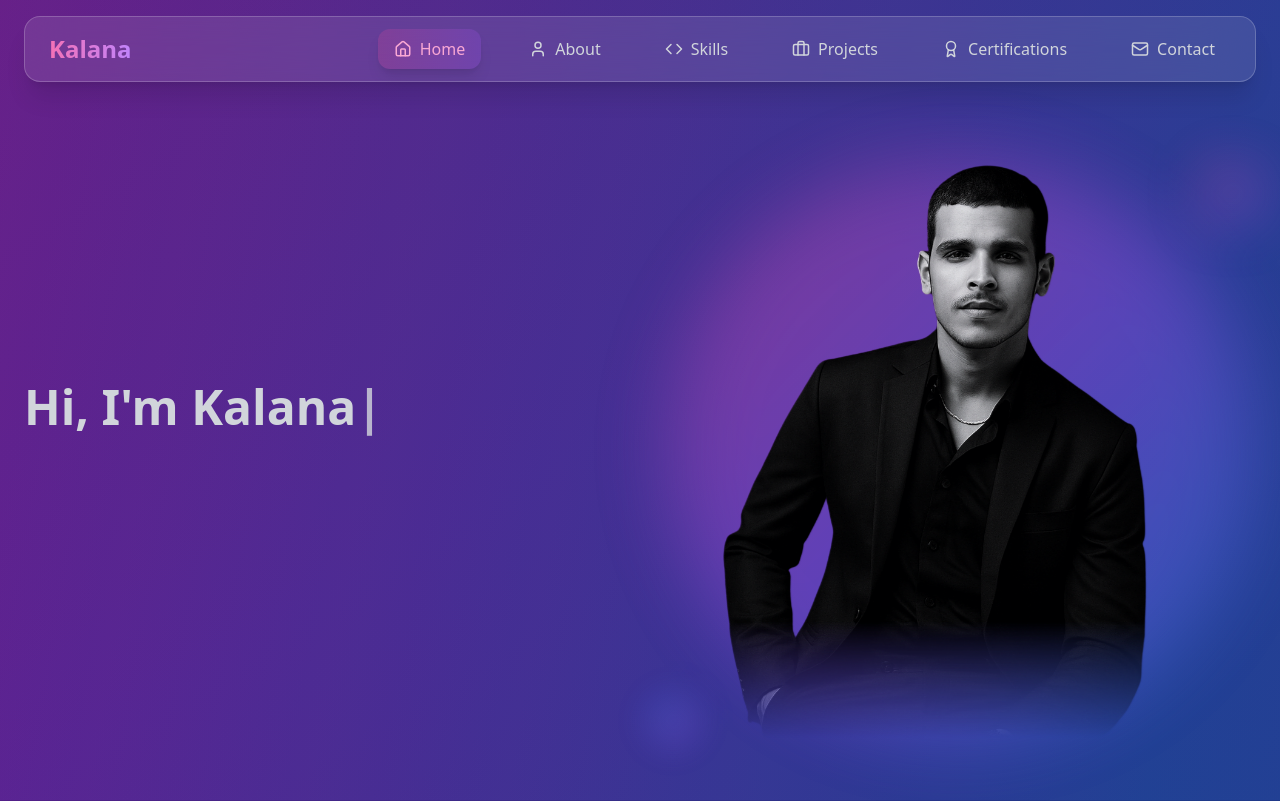
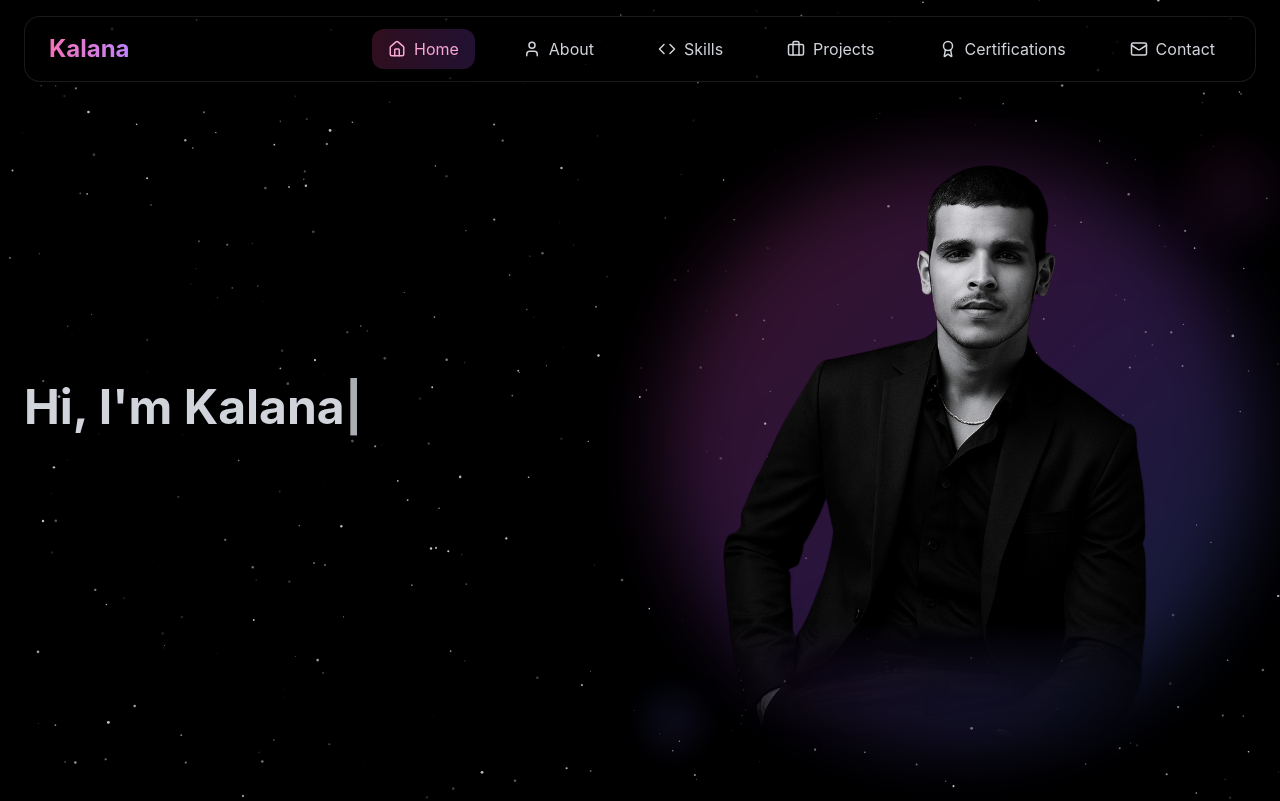
Before and after one commit to dkdesilva/portfolio_1.0, a React (Vite) app: page / in a window 1280 px wide. Shown: the top 801 px of the page. Built offline with nearby package versions, Linux system fonts and the light colour scheme.

Commit message:
Add React Particles and Theme Chnage

```diff
--- a/package.json
+++ b/package.json
@@ -13,6 +13,8 @@
   },
   "dependencies": {
     "@emailjs/browser": "^4.4.1",
+    "@tsparticles/react": "^3.0.0",
+    "@tsparticles/slim": "^3.9.1",
     "framer-motion": "^12.23.12",
     "lucide-react": "^0.539.0",
     "react": "^19.1.1",
--- a/src/App.tsx
+++ b/src/App.tsx
@@ -7,6 +7,7 @@ import Projects from './components/Projects';
 import Certifications from './components/Certifications';
 import Contact from './components/Contact';
 import Loading from './components/Loading';
+import Particle from './components/hero/Particle';
 import { Toaster } from "react-hot-toast";
 function App() {
   const [loading, setLoading] = useState(true);
@@ -16,9 +17,9 @@ function App() {
   }
 
   return (
-    <div className="min-h-screen bg-gradient-to-br from-purple-900 via-blue-900 to-indigo-900 text-white overflow-x-hidden">
-      <div className="fixed inset-0 bg-gradient-to-br from-pink-500/10 via-purple-500/10 to-blue-500/10 pointer-events-none"></div>
-      <div className="relative z-10">
+    <div className="min-h-screen text-white overflow-x-hidden relative">
+      <Particle />
+      <div className="relative z-10 w-full min-h-screen">
         <Navbar />
         <Hero />
         <About />
--- a/src/components/Navbar.tsx
+++ b/src/components/Navbar.tsx
@@ -48,7 +48,7 @@ const Navbar = () => {
       className="fixed top-0 left-0 right-0 z-50 px-6 py-4"
     >
       <div className="max-w-7xl mx-auto">
-        <div className="backdrop-blur-xl bg-white/10 border border-white/20 rounded-2xl px-6 py-3 shadow-xl">
+        <div className="backdrop-blur-xl bg-black/40 border border-white/10 rounded-2xl px-6 py-3 shadow-xl">
           <div className="flex items-center justify-between">
             <motion.div
               whileHover={{ scale: 1.05 }}
@@ -67,11 +67,10 @@ const Navbar = () => {
                     onClick={() => scrollToSection(item.id)}
                     whileHover={{ scale: 1.1 }}
                     whileTap={{ scale: 0.95 }}
-                    className={`flex items-center space-x-2 px-4 py-2 rounded-xl transition-all duration-300 ${
-                      activeSection === item.id
+                    className={`flex items-center space-x-2 px-4 py-2 rounded-xl transition-all duration-300 ${activeSection === item.id
                         ? 'bg-gradient-to-r from-pink-500/20 to-purple-500/20 text-pink-300 shadow-lg'
                         : 'text-gray-300 hover:text-white hover:bg-white/10'
-                    }`}
+                      }`}
                   >
                     <Icon size={18} />
                     <span>{item.label}</span>
@@ -85,7 +84,7 @@ const Navbar = () => {
               whileHover={{ scale: 1.1 }}
               whileTap={{ scale: 0.95 }}
               onClick={() => setIsOpen(!isOpen)}
-              className="md:hidden p-2 rounded-xl bg-white/10 border border-white/20"
+              className="md:hidden p-2 rounded-xl bg-black/40 border border-white/10"
             >
               {isOpen ? <X size={24} /> : <Menu size={24} />}
             </motion.button>
@@ -107,11 +106,10 @@ const Navbar = () => {
                     onClick={() => scrollToSection(item.id)}
                     whileHover={{ scale: 1.02 }}
                     whileTap={{ scale: 0.98 }}
-                    className={`w-full flex items-center space-x-3 px-4 py-3 rounded-xl mb-2 transition-all duration-300 ${
-                      activeSection === item.id
+                    className={`w-full flex items-center space-x-3 px-4 py-3 rounded-xl mb-2 transition-all duration-300 ${activeSection === item.id
                         ? 'bg-gradient-to-r from-pink-500/20 to-purple-500/20 text-pink-300'
                         : 'text-gray-300 hover:text-white hover:bg-white/10'
-                    }`}
+                      }`}
                   >
                     <Icon size={20} />
                     <span>{item.label}</span>
--- a/src/components/hero/Hero.tsx
+++ b/src/components/hero/Hero.tsx
@@ -144,7 +144,7 @@ const Hero = () => {
                   rel="noopener noreferrer"
                   whileHover={{ scale: 1.2, y: -5 }}
                   whileTap={{ scale: 0.9 }}
-                  className="p-3 rounded-xl bg-white/10 border border-white/20 text-gray-300 hover:text-white hover:bg-white/20 transition-all duration-300"
+                  className="p-3 rounded-xl bg-black/40 border border-white/20 text-gray-300 hover:text-white hover:bg-white/20 transition-all duration-300"
                 >
                   <Icon size={24} />
                 </motion.a>
@@ -160,7 +160,7 @@ const Hero = () => {
             className="flex justify-center lg:justify-end"
           >
             <div className="relative">
-              <div className="absolute inset-0 bg-gradient-to-br from-pink-500 via-purple-500 to-blue-500 rounded-full blur-2xl opacity-30 animate-pulse"></div>
+              <div className="absolute inset-0 bg-gradient-to-br from-pink-500 via-purple-500 to-blue-500 rounded-full blur-2xl opacity-10 animate-pulse"></div>
 
               <motion.div className="relative w-100 h-100 md:w-150 md:h-145 rounded-2xl overflow-hidden">
                 <motion.img
@@ -181,12 +181,12 @@ const Hero = () => {
               <motion.div
                 animate={{ y: [-10, 10, -10] }}
                 transition={{ duration: 3, repeat: Infinity }}
-                className="absolute -top-4 -right-4 w-20 h-20 bg-gradient-to-br from-pink-500 to-purple-500 rounded-2xl opacity-20 blur-xl"
+                className="absolute -top-4 -right-4 w-20 h-20 bg-gradient-to-br from-pink-500 to-purple-500 rounded-2xl opacity-10 blur-xl"
               />
               <motion.div
                 animate={{ y: [10, -10, 10] }}
                 transition={{ duration: 4, repeat: Infinity }}
-                className="absolute -bottom-6 -left-6 w-16 h-16 bg-gradient-to-br from-blue-500 to-purple-500 rounded-full opacity-20 blur-lg"
+                className="absolute -bottom-6 -left-6 w-16 h-16 bg-gradient-to-br from-blue-500 to-purple-500 rounded-full opacity-10 blur-lg"
               />
             </div>
           </motion.div>
--- a/src/components/hero/Particle.tsx
+++ b/src/components/hero/Particle.tsx
@@ -0,0 +1,92 @@
+import React, { useEffect, useRef } from 'react';
+
+const Particle = () => {
+    const canvasRef = useRef<HTMLCanvasElement>(null);
+
+    useEffect(() => {
+        const canvas = canvasRef.current;
+        if (!canvas) return;
+
+        const ctx = canvas.getContext('2d');
+        if (!ctx) return;
+
+        let particles: {
+            x: number;
+            y: number;
+            size: number;
+            speedX: number;
+            speedY: number;
+            opacity: number;
+            pulse: number;
+        }[] = [];
+
+        const particleCount = 450; // More stars for density
+
+        const init = () => {
+            if (!canvas) return;
+            canvas.width = window.innerWidth;
+            canvas.height = window.innerHeight;
+            particles = [];
+            for (let i = 0; i < particleCount; i++) {
+                particles.push({
+                    x: Math.random() * canvas.width,
+                    y: Math.random() * canvas.height,
+                    size: Math.random() * 1.3 + 0.1, // Very tiny stars
+                    speedX: (Math.random() - 0.5) * 0.04, // Very calm movement
+                    speedY: (Math.random() - 0.5) * 0.04,
+                    opacity: Math.random() * 0.5 + 0.2, // Subtle beginning opacity
+                    pulse: (Math.random() * 0.01 + 0.005) * (Math.random() > 0.5 ? 1 : -1), // Calm twinkle
+                });
+            }
+        };
+
+        const animate = () => {
+            if (!ctx || !canvas) return;
+            ctx.clearRect(0, 0, canvas.width, canvas.height);
+
+            particles.forEach((p) => {
+                p.x += p.speedX;
+                p.y += p.speedY;
+
+                // Subtle Calmer Pulsing
+                p.opacity += p.pulse;
+                if (p.opacity > 0.8 || p.opacity < 0.1) p.pulse = -p.pulse;
+
+                // Wrap around
+                if (p.x < -20) p.x = canvas.width + 20;
+                if (p.x > canvas.width + 20) p.x = -20;
+                if (p.y < -20) p.y = canvas.height + 20;
+                if (p.y > canvas.height + 20) p.y = -20;
+
+                ctx.beginPath();
+                ctx.arc(p.x, p.y, p.size, 0, Math.PI * 2);
+                ctx.fillStyle = `rgba(255, 255, 255, ${Math.max(0, p.opacity)})`;
+                ctx.fill();
+            });
+
+            requestAnimationFrame(animate);
+        };
+
+        const handleResize = () => {
+            init();
+        };
+
+        window.addEventListener('resize', handleResize);
+        init();
+        animate();
+
+        return () => {
+            window.removeEventListener('resize', handleResize);
+        };
+    }, []);
+
+    return (
+        <canvas
+            ref={canvasRef}
+            className="fixed inset-0 w-full h-full pointer-events-none"
+            style={{ zIndex: 0, background: '#000000' }}
+        />
+    );
+};
+
+export default Particle;
--- a/src/index.css
+++ b/src/index.css
@@ -1,6 +1,14 @@
 @tailwind base;
 @tailwind components;
 @tailwind utilities;
+
+@layer base {
+  body {
+    @apply bg-black text-white selection:bg-purple-500/30;
+    margin: 0;
+    font-family: 'Inter', system-ui, -apple-system, sans-serif;
+  }
+}
 
 /* Your Swiper overrides */
 .swiper-pagination-bullet {
```
Also changed, not shown: 1 other file (tests, documents, lock files or other folders).
